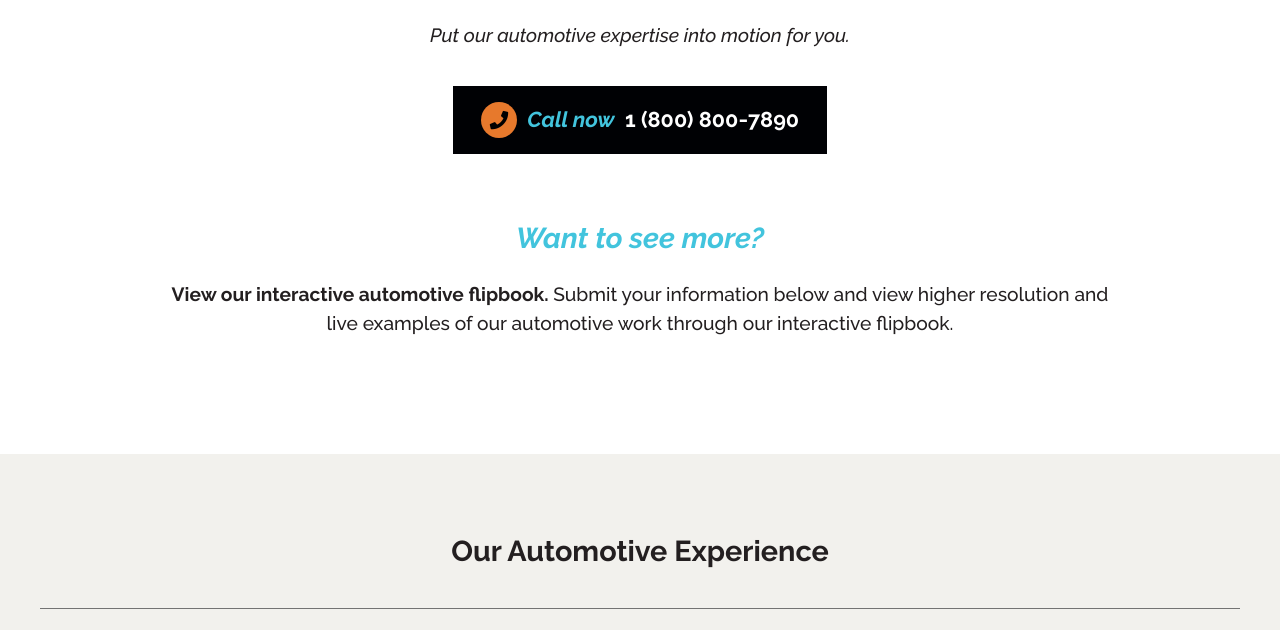
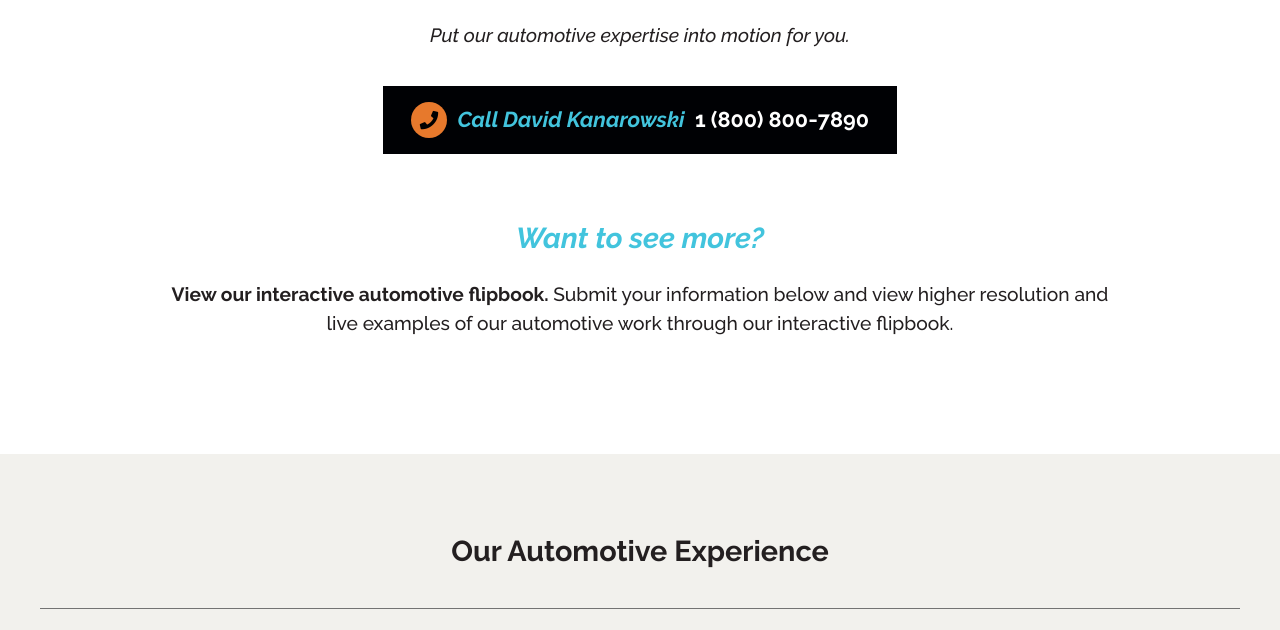
Before and after one commit to communicaworld/automotive-landing-page, a website: page index.html in a window 1280 px wide. Shown: the part 1393-2023 px from the top of the page. Drawn offline with nearby package versions, Linux system fonts and the light colour scheme; a script that the page names is missing.

Commit message:
Update index.html
change call now CTA

```diff
--- a/index.html
+++ b/index.html
@@ -97,7 +97,7 @@
           </p>
           <a class="call-now-button" href="tel:8008007890">
             <i class="fas fa-phone"></i>&nbsp;
-            <em class="text-secondary">Call now</em>&nbsp;
+            <em class="text-secondary">Call David Kanarowski</em>&nbsp;
             1&nbsp;(800)&nbsp;800&#8209;7890
           </a>
           <br /><br /><br />
```
